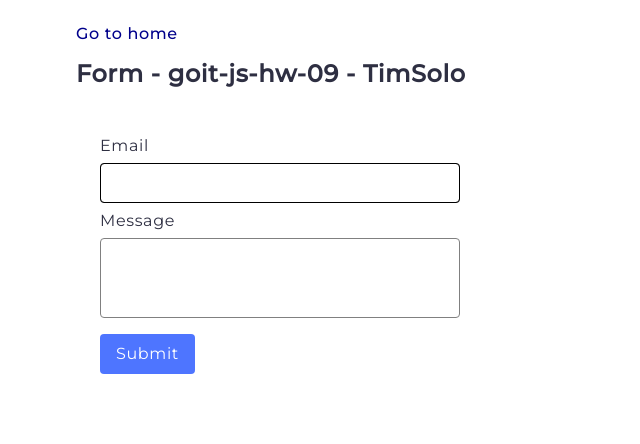
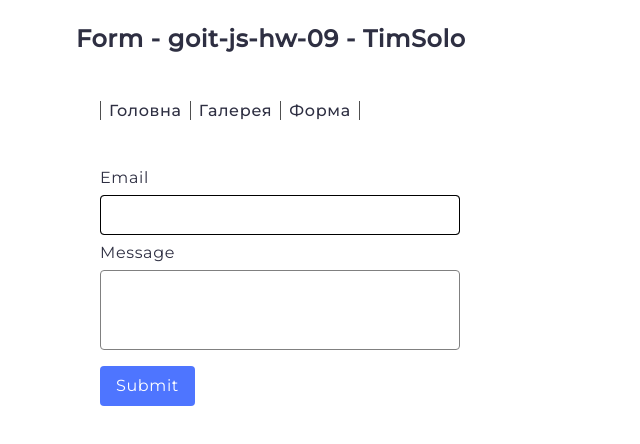
Before and after one commit to stavrdriff/goit-js-hw-09, a website built with Vite: page src/2-form.html in a window 1280 px wide. Shown: the whole page, without its empty margins (0-640 px from the left). Built offline with nearby package versions, Linux system fonts and the light colour scheme.

Commit message:
refactor markup

```diff
--- a/src/2-form.html
+++ b/src/2-form.html
@@ -17,10 +17,10 @@
   <section class="section">
     <div class="container">
       <div class="section__heading">
-        <a class="section__link" href="./index.html">Go to home</a>
         <h1>Form - goit-js-hw-09 - TimSolo</h1>
       </div>
       <div class="section__content">
+        <load src="./partials/navigation/navigation.html" />
         <load src="partials/form/form.html" />
       </div>
     </div>
--- a/src/partials/navigation/navigation.html
+++ b/src/partials/navigation/navigation.html
@@ -1,5 +1,8 @@
 <nav class="navigation">
   <ul class="navigation__list">
+    <li class="navigation__item">
+      <a class="navigation__link" href="./index.html">Головна</a>
+    </li>
     <li class="navigation__item">
       <a class="navigation__link" href="./1-gallery.html">Галерея</a>
     </li>
--- a/src/partials/navigation/scss/_navigation.scss
+++ b/src/partials/navigation/scss/_navigation.scss
@@ -1,4 +1,6 @@
 .navigation {
+  padding: 1.5rem;
+
   &__list {
     display: flex;
   }
--- a/src/scss/_section.scss
+++ b/src/scss/_section.scss
@@ -7,9 +7,4 @@
     flex-direction: column;
     gap: 1rem;
   }
-
-  &__link {
-    font-weight: 500;
-    color: darkblue;
-  }
 }
```
Also changed, not shown: src/1-gallery.html (+1 -1 lines), src/index.html (+2 -2 lines), src/css/styles.css, 1 other file.
